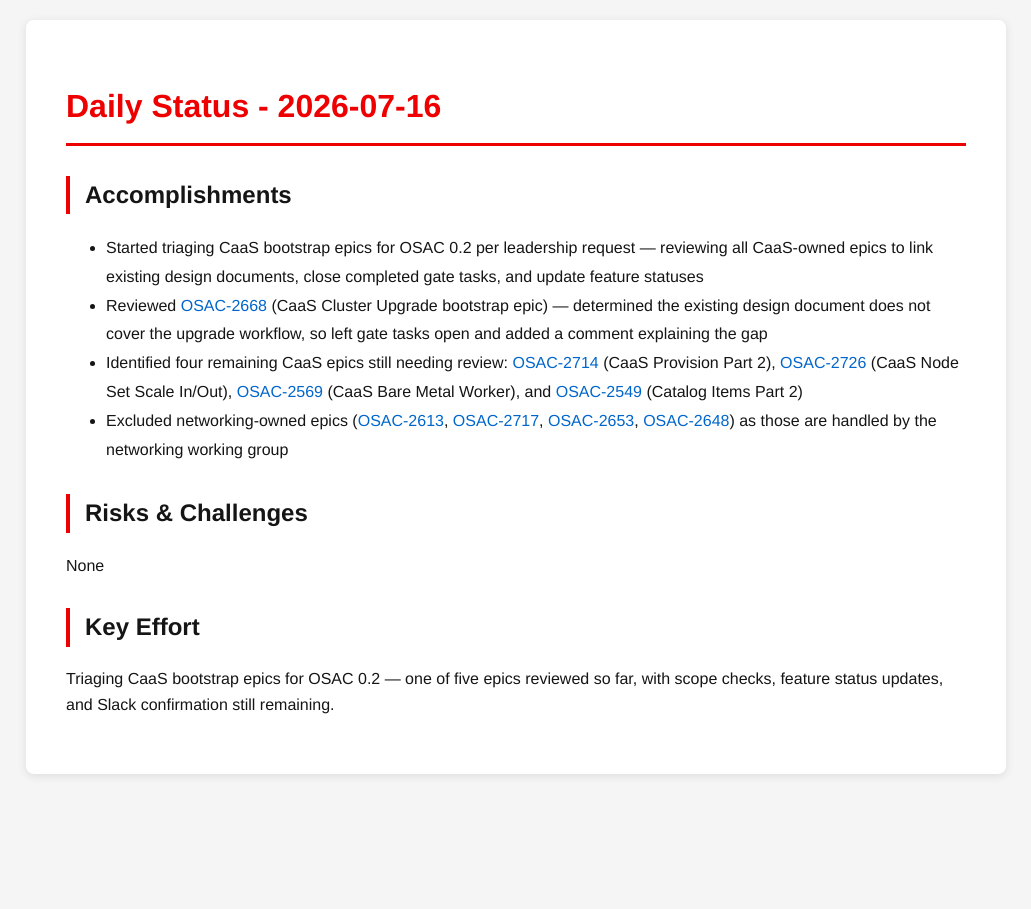
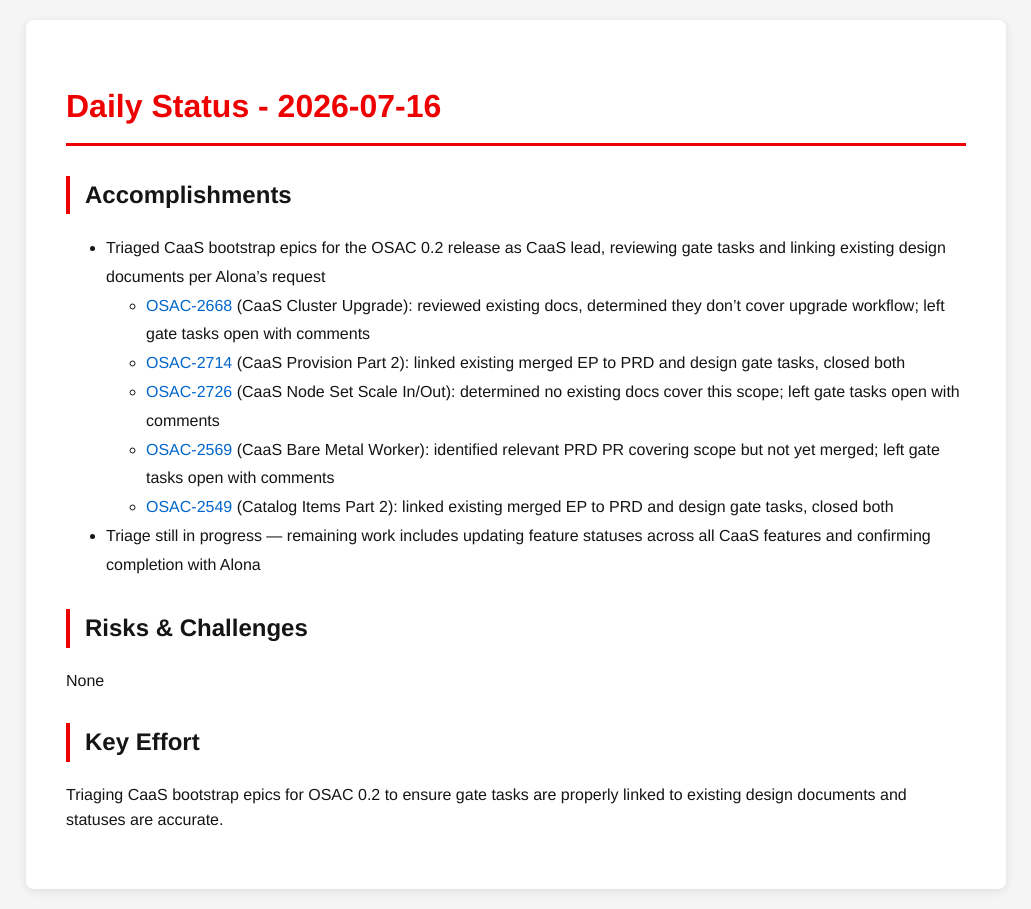
Before and after one commit to tzvatot/daily-status, a Jekyll site: the page built from 2026-07-16.md, in a window 1280 px wide. Shown: the whole page, without its empty margins (124-1155 px from the left). Built offline with Jekyll 4.4.1, drawn with Linux system fonts in a browser that asks for light colours.

Commit message:
Daily status update - 2026-07-16

```diff
--- a/2026-07-16.md
+++ b/2026-07-16.md
@@ -7,13 +7,16 @@ date: 2026-07-16
 # Daily Status - 2026-07-16
 
 ## Accomplishments
-- Started triaging CaaS bootstrap epics for OSAC 0.2 per leadership request — reviewing all CaaS-owned epics to link existing design documents, close completed gate tasks, and update feature statuses
-- Reviewed [OSAC-2668](https://redhat.atlassian.net/browse/OSAC-2668) (CaaS Cluster Upgrade bootstrap epic) — determined the existing design document does not cover the upgrade workflow, so left gate tasks open and added a comment explaining the gap
-- Identified four remaining CaaS epics still needing review: [OSAC-2714](https://redhat.atlassian.net/browse/OSAC-2714) (CaaS Provision Part 2), [OSAC-2726](https://redhat.atlassian.net/browse/OSAC-2726) (CaaS Node Set Scale In/Out), [OSAC-2569](https://redhat.atlassian.net/browse/OSAC-2569) (CaaS Bare Metal Worker), and [OSAC-2549](https://redhat.atlassian.net/browse/OSAC-2549) (Catalog Items Part 2)
-- Excluded networking-owned epics ([OSAC-2613](https://redhat.atlassian.net/browse/OSAC-2613), [OSAC-2717](https://redhat.atlassian.net/browse/OSAC-2717), [OSAC-2653](https://redhat.atlassian.net/browse/OSAC-2653), [OSAC-2648](https://redhat.atlassian.net/browse/OSAC-2648)) as those are handled by the networking working group
+- Triaged CaaS bootstrap epics for the OSAC 0.2 release as CaaS lead, reviewing gate tasks and linking existing design documents per Alona's request
+  - [OSAC-2668](https://redhat.atlassian.net/browse/OSAC-2668) (CaaS Cluster Upgrade): reviewed existing docs, determined they don't cover upgrade workflow; left gate tasks open with comments
+  - [OSAC-2714](https://redhat.atlassian.net/browse/OSAC-2714) (CaaS Provision Part 2): linked existing merged EP to PRD and design gate tasks, closed both
+  - [OSAC-2726](https://redhat.atlassian.net/browse/OSAC-2726) (CaaS Node Set Scale In/Out): determined no existing docs cover this scope; left gate tasks open with comments
+  - [OSAC-2569](https://redhat.atlassian.net/browse/OSAC-2569) (CaaS Bare Metal Worker): identified relevant PRD PR covering scope but not yet merged; left gate tasks open with comments
+  - [OSAC-2549](https://redhat.atlassian.net/browse/OSAC-2549) (Catalog Items Part 2): linked existing merged EP to PRD and design gate tasks, closed both
+- Triage still in progress — remaining work includes updating feature statuses across all CaaS features and confirming completion with Alona
 
 ## Risks & Challenges
 None
 
 ## Key Effort
-Triaging CaaS bootstrap epics for OSAC 0.2 — one of five epics reviewed so far, with scope checks, feature status updates, and Slack confirmation still remaining.
+Triaging CaaS bootstrap epics for OSAC 0.2 to ensure gate tasks are properly linked to existing design documents and statuses are accurate.
```
